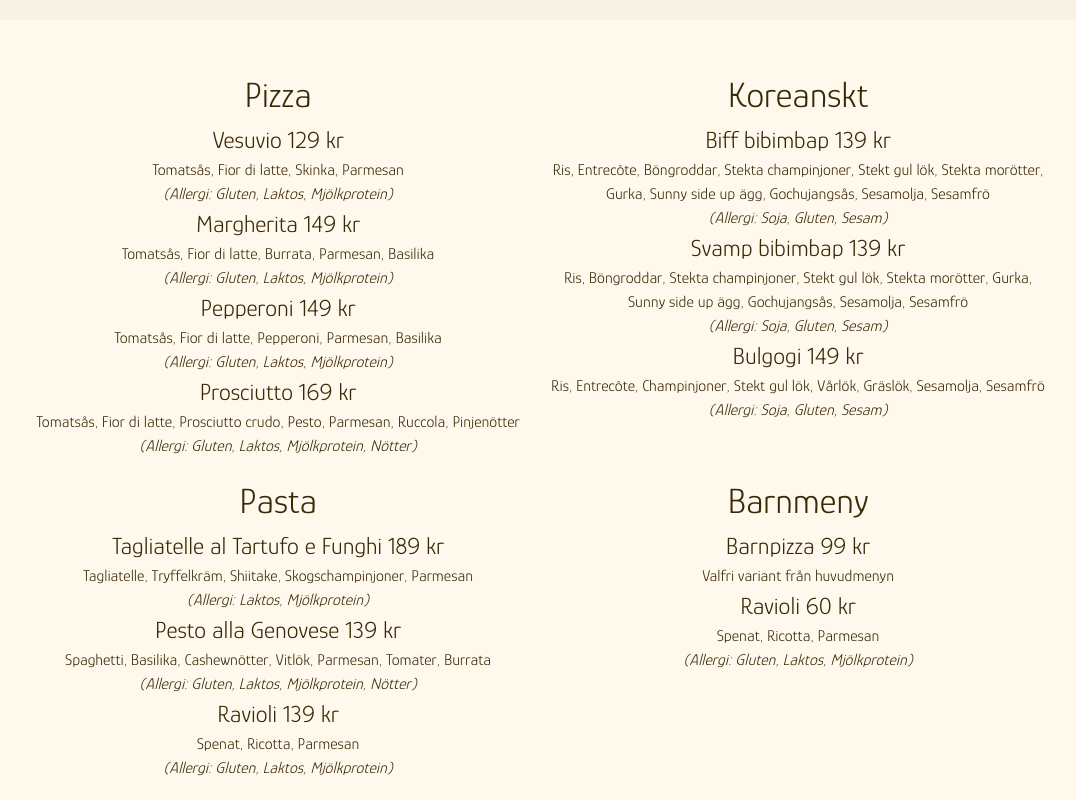
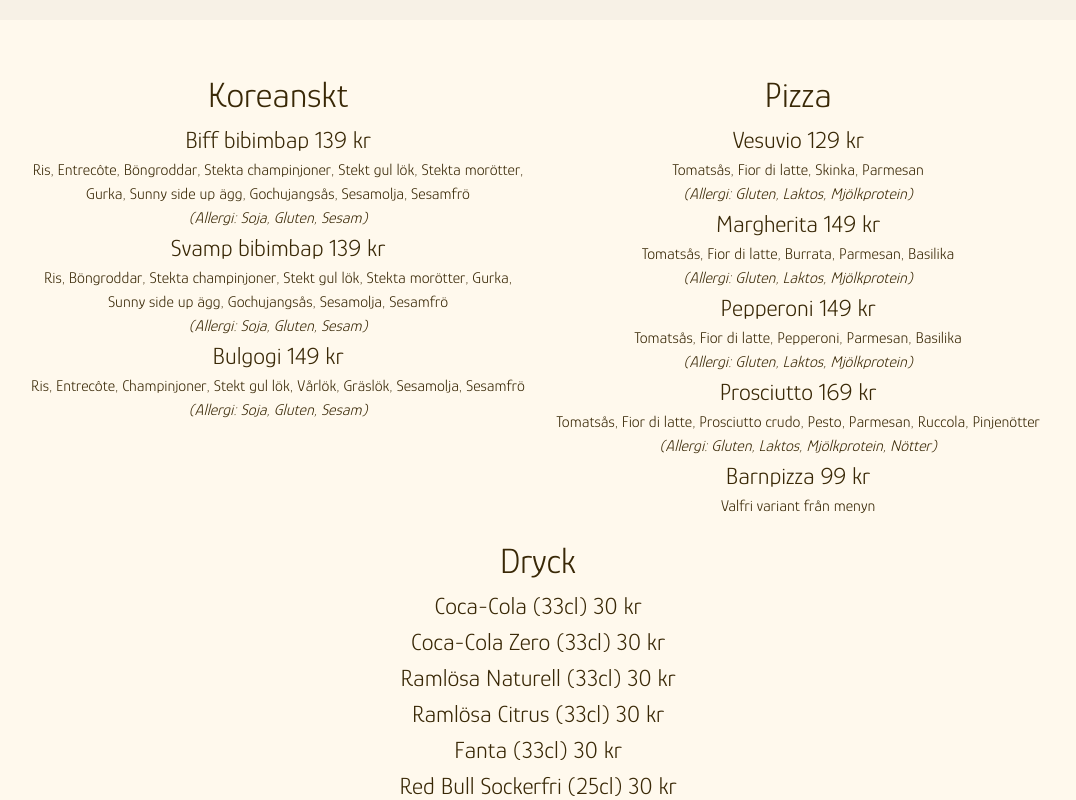
Before and after one commit to Woori-AB/website, a Next.js app: page / in a window 1280 px wide. Shown: the part 1340-2140 px from the top of the page, without its empty margins (102-1178 px from the left). Built offline with nearby package versions, Linux system fonts and the light colour scheme; a web font is replaced by a local one.

Commit message:
no pasta dishes, and korean dishes first

```diff
--- a/src/app/page.tsx
+++ b/src/app/page.tsx
@@ -168,6 +168,31 @@ export default function Home() {
           <motion.div
             initial={{ opacity: 0, y: 50 }}
             whileInView={{ opacity: 1, y: 0 }}
+            transition={{ delay: 0.2, duration: 0.8, ease: "easeOut" }}
+            viewport={{ once: true }}
+          >
+            <div className="flex flex-col items-center text-center">
+              <h1>Koreanskt</h1>
+              <div className="flex flex-col items-center text-center">
+                <h2>Biff bibimbap 139 kr</h2>
+                <span>Ris, Entrecôte, Böngroddar, Stekta champinjoner, Stekt gul lök, Stekta morötter, Gurka, Sunny side up ägg, Gochujangsås, Sesamolja, Sesamfrö</span>
+                <span className="italic">(Allergi: Soja, Gluten, Sesam)</span>
+              </div>
+              <div className="flex flex-col items-center text-center">
+                <h2>Svamp bibimbap 139 kr</h2>
+                <span>Ris, Böngroddar, Stekta champinjoner, Stekt gul lök, Stekta morötter, Gurka, Sunny side up ägg, Gochujangsås, Sesamolja, Sesamfrö</span>
+                <span className="italic">(Allergi: Soja, Gluten, Sesam)</span>
+              </div>
+              <div className="flex flex-col items-center text-center">
+                <h2>Bulgogi 149 kr</h2>
+                <span>Ris, Entrecôte, Champinjoner, Stekt gul lök, Vårlök, Gräslök, Sesamolja, Sesamfrö</span>
+                <span className="italic">(Allergi: Soja, Gluten, Sesam)</span>
+              </div>
+            </div>
+          </motion.div>
+          <motion.div
+            initial={{ opacity: 0, y: 50 }}
+            whileInView={{ opacity: 1, y: 0 }}
             transition={{ delay: 0, duration: 0.8, ease: "easeOut" }}
             viewport={{ once: true }}
           >
@@ -206,81 +231,9 @@ export default function Home() {
                   (Allergi: Gluten, Laktos, Mjölkprotein, Nötter)
                 </span>
               </div>
-            </div>
-          </motion.div>
-          <motion.div
-            initial={{ opacity: 0, y: 50 }}
-            whileInView={{ opacity: 1, y: 0 }}
-            transition={{ delay: 0.2, duration: 0.8, ease: "easeOut" }}
-            viewport={{ once: true }}
-          >
-            <div className="flex flex-col items-center text-center">
-              <h1>Koreanskt</h1>
-              <div className="flex flex-col items-center text-center">
-                <h2>Biff bibimbap 139 kr</h2>
-                <span>Ris, Entrecôte, Böngroddar, Stekta champinjoner, Stekt gul lök, Stekta morötter, Gurka, Sunny side up ägg, Gochujangsås, Sesamolja, Sesamfrö</span>
-                <span className="italic">(Allergi: Soja, Gluten, Sesam)</span>
-              </div>
-              <div className="flex flex-col items-center text-center">
-                <h2>Svamp bibimbap 139 kr</h2>
-                <span>Ris, Böngroddar, Stekta champinjoner, Stekt gul lök, Stekta morötter, Gurka, Sunny side up ägg, Gochujangsås, Sesamolja, Sesamfrö</span>
-                <span className="italic">(Allergi: Soja, Gluten, Sesam)</span>
-              </div>
-              <div className="flex flex-col items-center text-center">
-                <h2>Bulgogi 149 kr</h2>
-                <span>Ris, Entrecôte, Champinjoner, Stekt gul lök, Vårlök, Gräslök, Sesamolja, Sesamfrö</span>
-                <span className="italic">(Allergi: Soja, Gluten, Sesam)</span>
-              </div>
-            </div>
-          </motion.div>
-          <motion.div
-            initial={{ opacity: 0, y: 50 }}
-            whileInView={{ opacity: 1, y: 0 }}
-            transition={{ delay: 0.1, duration: 0.8, ease: "easeOut" }}
-            viewport={{ once: true }}
-          >
-            <div className="flex flex-col items-center text-center">
-              <h1>Pasta</h1>
-              <div className="flex flex-col items-center text-center">
-                <h2>Tagliatelle al Tartufo e Funghi 189 kr</h2>
-                <span>
-                  Tagliatelle, Tryffelkräm, Shiitake, Skogschampinjoner, Parmesan
-                </span>
-                <span className="italic">(Allergi: Laktos, Mjölkprotein)</span>
-              </div>
-              <div className="flex flex-col items-center text-center">
-                <h2>Pesto alla Genovese 139 kr</h2>
-                <span>
-                  Spaghetti, Basilika, Cashewnötter, Vitlök, Parmesan, Tomater,
-                  Burrata
-                </span>
-                <span className="italic">
-                  (Allergi: Gluten, Laktos, Mjölkprotein, Nötter)
-                </span>
-              </div>
-              <div className="flex flex-col items-center text-center">
-                <h2>Ravioli 139 kr</h2>
-                <span>Spenat, Ricotta, Parmesan</span>
-                <span className="italic">(Allergi: Gluten, Laktos, Mjölkprotein)</span>
-              </div>
-            </div>
-          </motion.div>
-          <motion.div
-            initial={{ opacity: 0, y: 50 }}
-            whileInView={{ opacity: 1, y: 0 }}
-            transition={{ delay: 0.3, duration: 0.8, ease: "easeOut" }}
-            viewport={{ once: true }}
-          >
-            <div className="flex flex-col items-center text-center">
-              <h1>Barnmeny</h1>
               <div className="flex flex-col items-center text-center">
                 <h2>Barnpizza 99 kr</h2>
-                <span>Valfri variant från huvudmenyn</span>
-              </div>
-              <div className="flex flex-col items-center text-center">
-                <h2>Ravioli 60 kr</h2>
-                <span>Spenat, Ricotta, Parmesan</span>
-                <span className="italic">(Allergi: Gluten, Laktos, Mjölkprotein)</span>
+                <span>Valfri variant från menyn</span>
               </div>
             </div>
           </motion.div>
@@ -296,7 +249,7 @@ export default function Home() {
               <div className="flex flex-col items-center text-center">
                 <h2>Coca-Cola (33cl) 30 kr</h2>
                 <h2>Coca-Cola Zero (33cl) 30 kr</h2>
-                <h2>Ramlösa Natuell (33cl) 30 kr</h2>
+                <h2>Ramlösa Naturell (33cl) 30 kr</h2>
                 <h2>Ramlösa Citrus (33cl) 30 kr</h2>
                 <h2>Fanta (33cl) 30 kr</h2>
                 <h2>Red Bull Sockerfri (25cl) 30 kr</h2>
```
